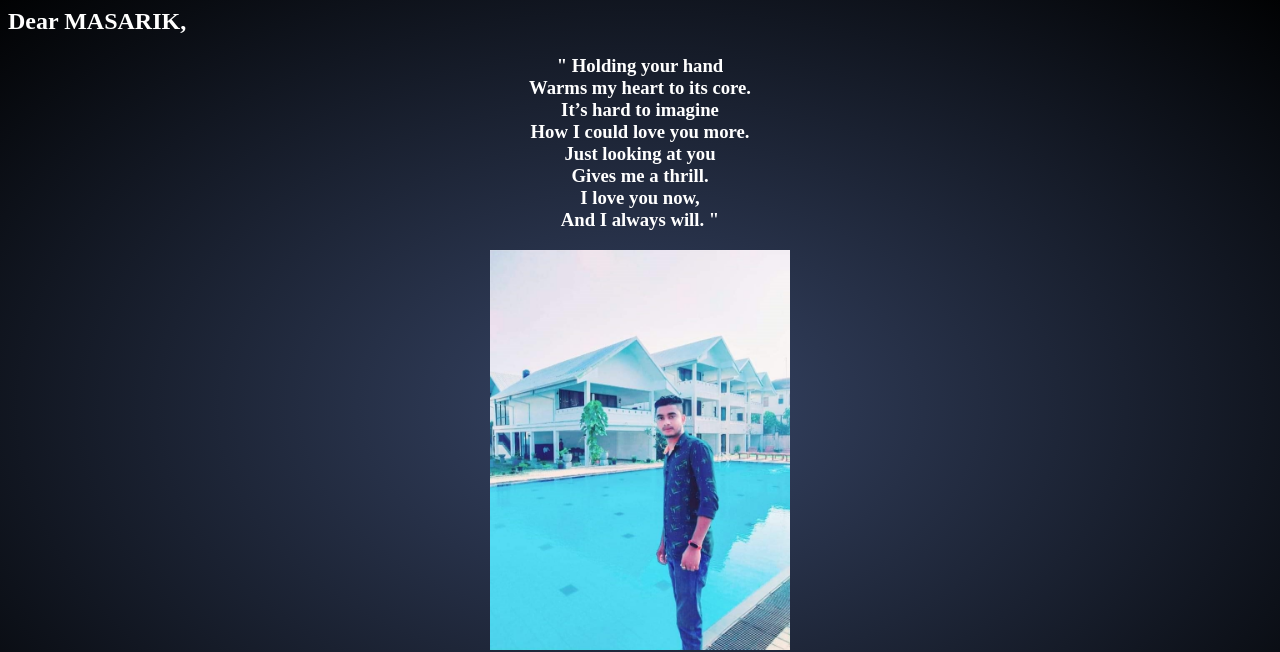
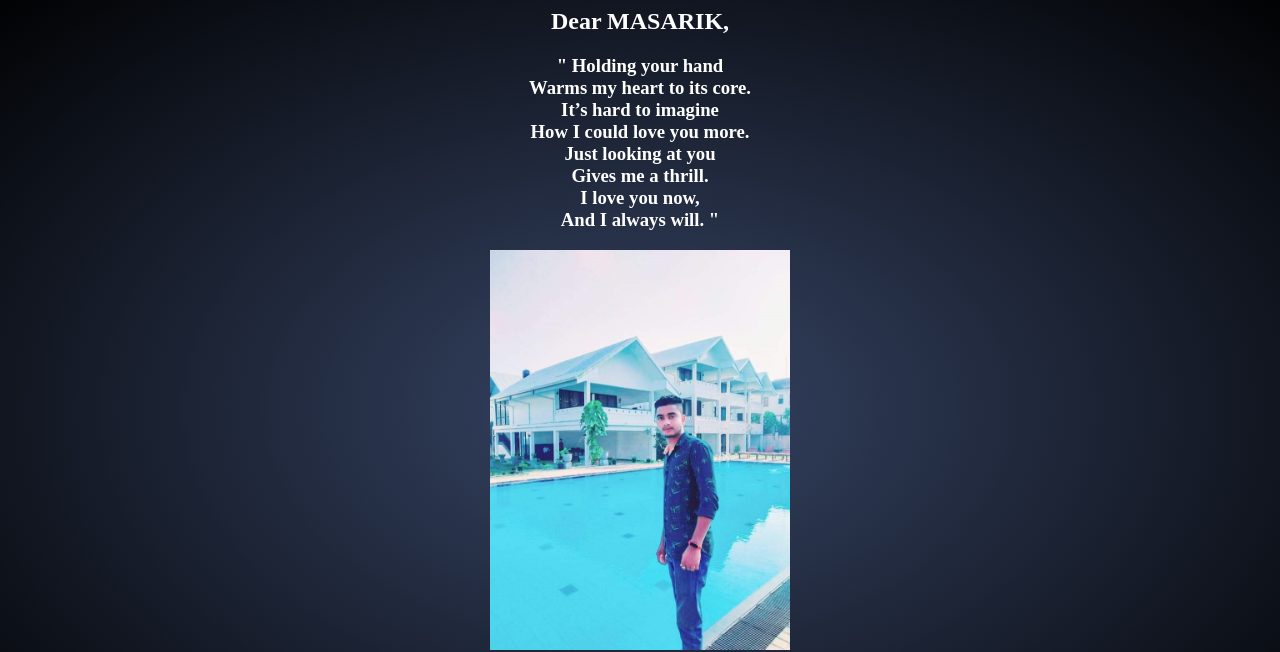
Before and after one commit to Sharfee99/Masarik, a plain HTML site: page Index.html in a window 1280 px wide. Shown: the top 652 px of the page. Drawn offline with Linux system fonts and the light colour scheme.

Commit message:
Update Index.html

```diff
--- a/Index.html
+++ b/Index.html
@@ -19,7 +19,7 @@
         </style>
     </head>
     <body>
-        <h2>Dear MASARIK,</h2>
+        <center><h2>Dear MASARIK,</h2></Center>
         <h3> <center>
             <b>
                 " Holding your hand <br>
```
